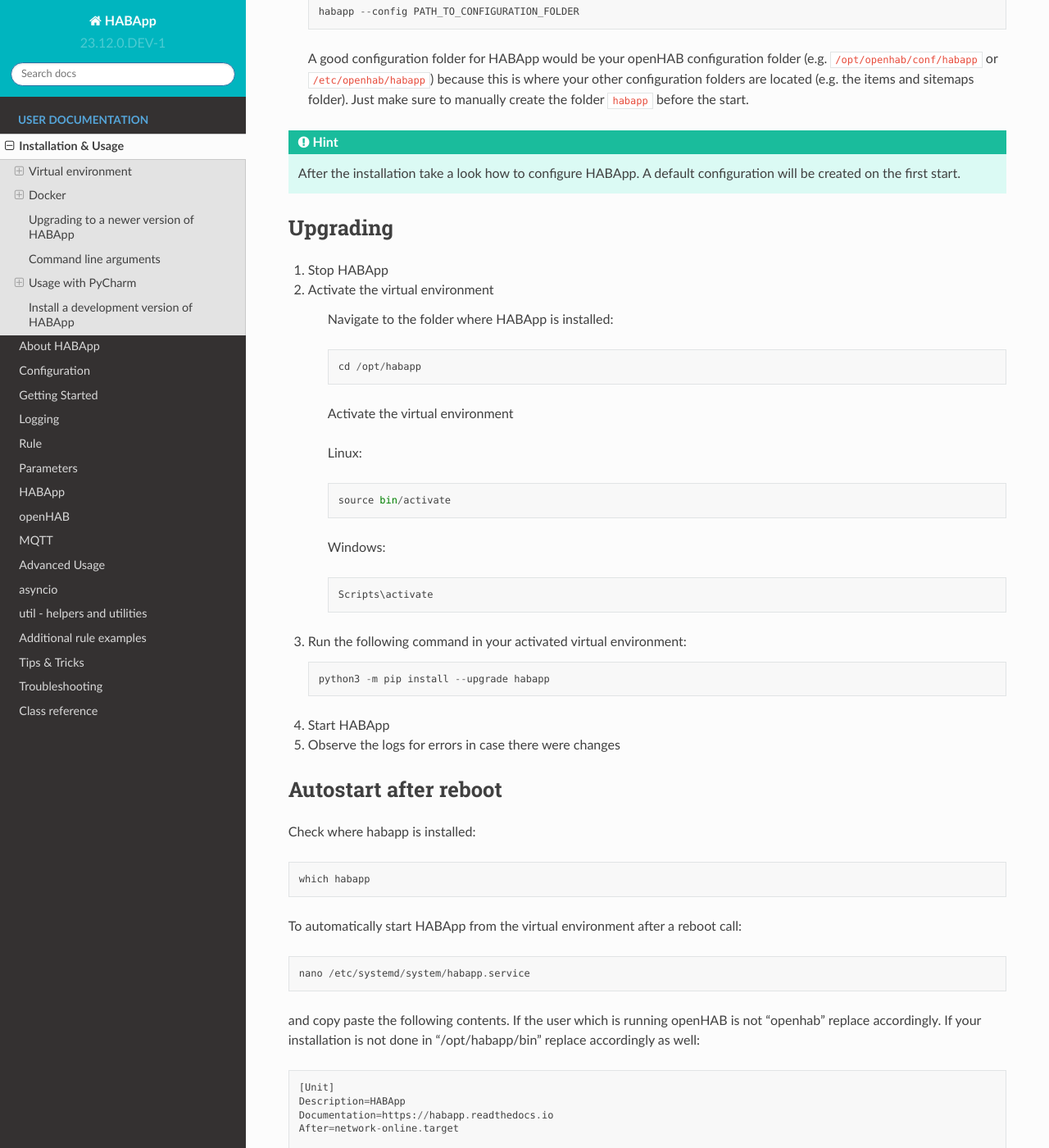
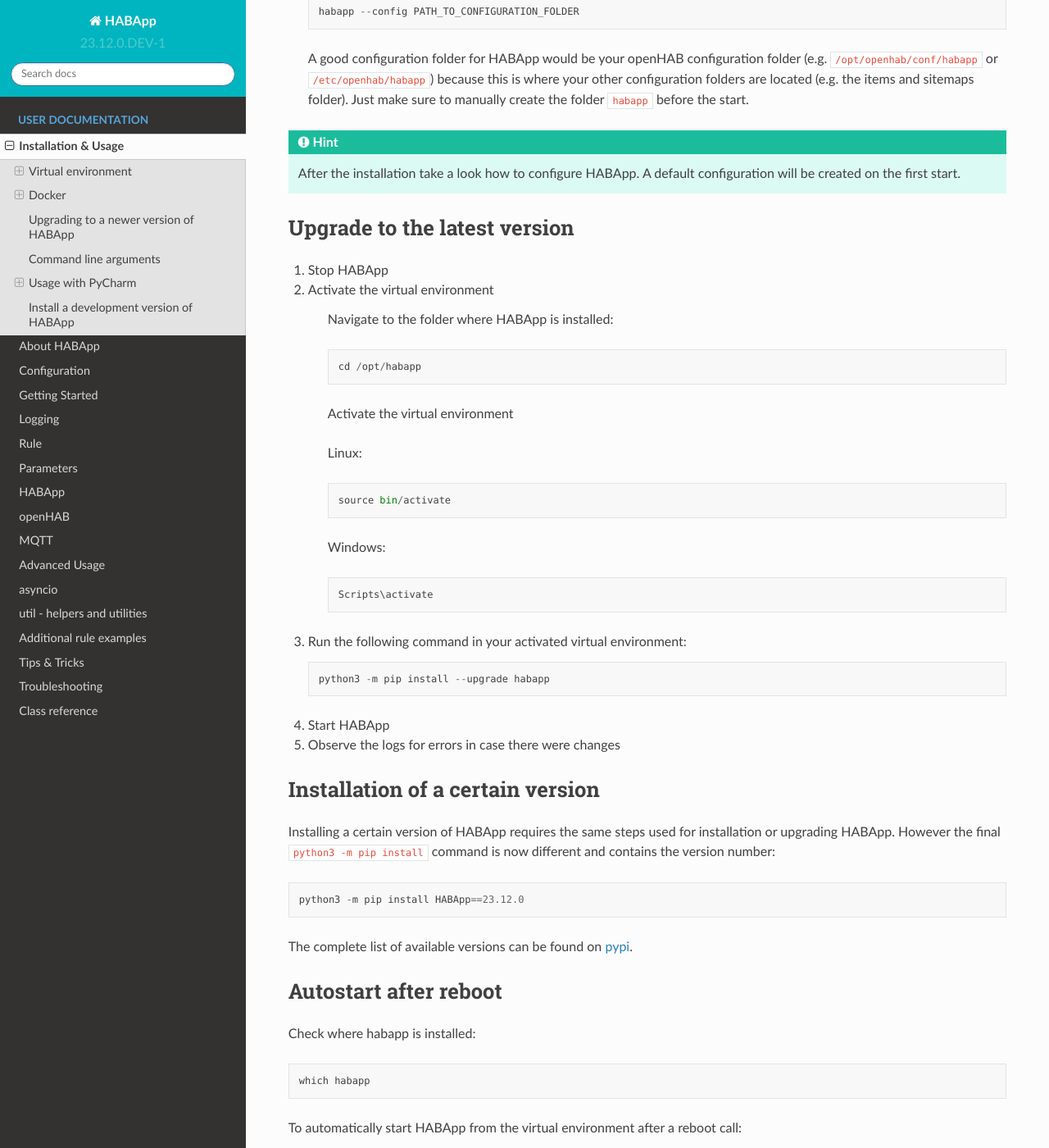
Before and after one commit to spacemanspiff2007/HABApp, a Sphinx documentation site: the page built from docs/installation.rst, in a window 1280 px wide and 1400 px high, scrolled down 1312 px. Shown: the whole window at 82% size. Built offline with Sphinx 7.4.7 and the Read the Docs theme 2.0.0, drawn with Linux system fonts in a browser that asks for light colours.

Commit message:
Added info about installation of a version

```diff
--- a/docs/installation.rst
+++ b/docs/installation.rst
@@ -59,8 +59,8 @@
    After the installation take a look how to configure HABApp.
    A default configuration will be created on the first start.
 
-Upgrading
-^^^^^^^^^^^^^^^^^^^^^^^^^^^^
+Upgrade to the latest version
+^^^^^^^^^^^^^^^^^^^^^^^^^^^^^^
 #. Stop HABApp
 
 #. Activate the virtual environment
@@ -86,6 +86,16 @@
 #. Start HABApp
 
 #. Observe the logs for errors in case there were changes
+
+Installation of a certain version
+^^^^^^^^^^^^^^^^^^^^^^^^^^^^^^^^^^^^
+
+Installing a certain version of HABApp requires the same steps used for installation or upgrading HABApp.
+However the final ``python3 -m pip install`` command is now different and contains the version number::
+
+    python3 -m pip install HABApp==23.12.0
+
+The complete list of available versions can be found on `pypi <https://pypi.org/project/HABApp/#history>`_.
 
 Autostart after reboot
 ^^^^^^^^^^^^^^^^^^^^^^^^^^^^
```
